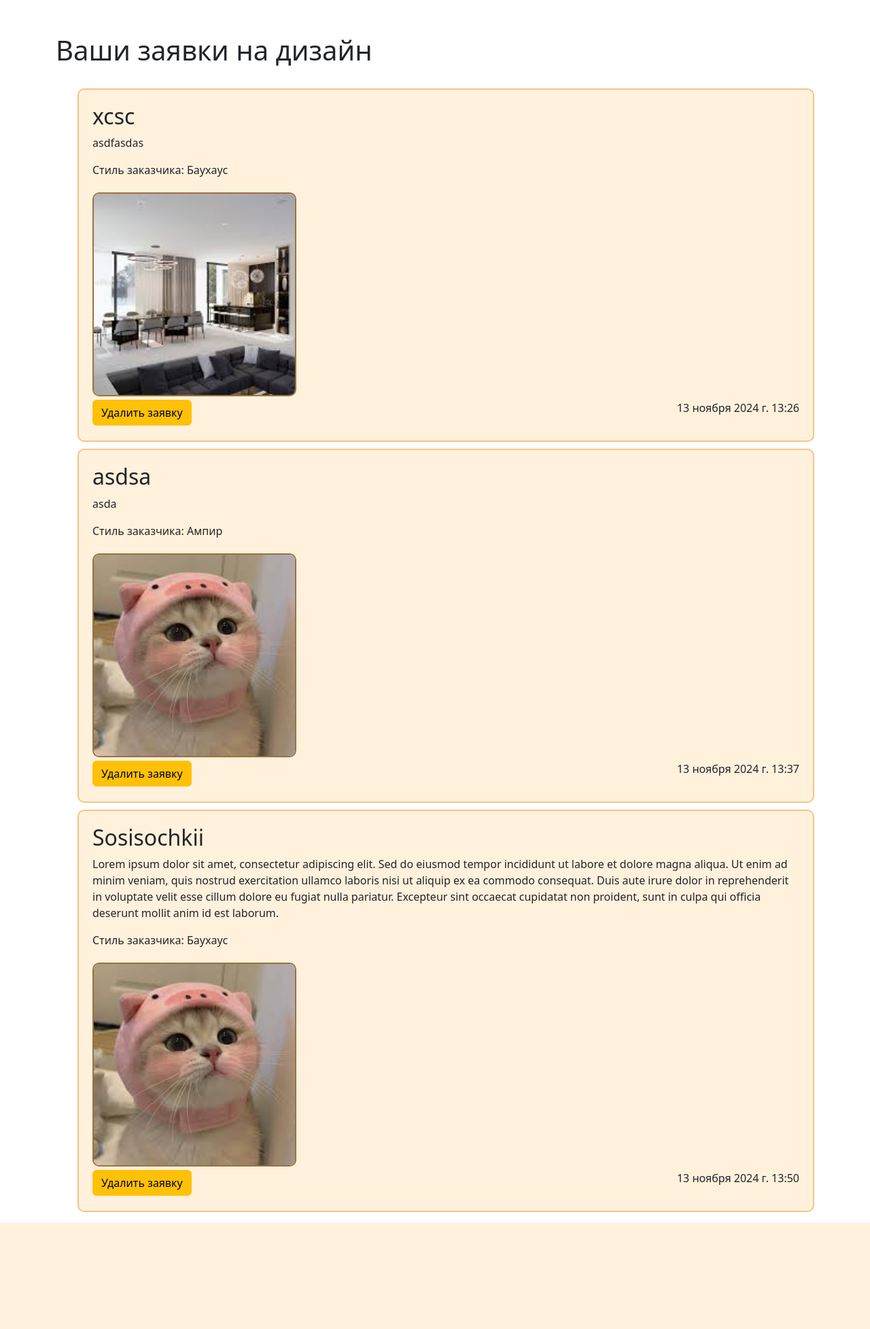
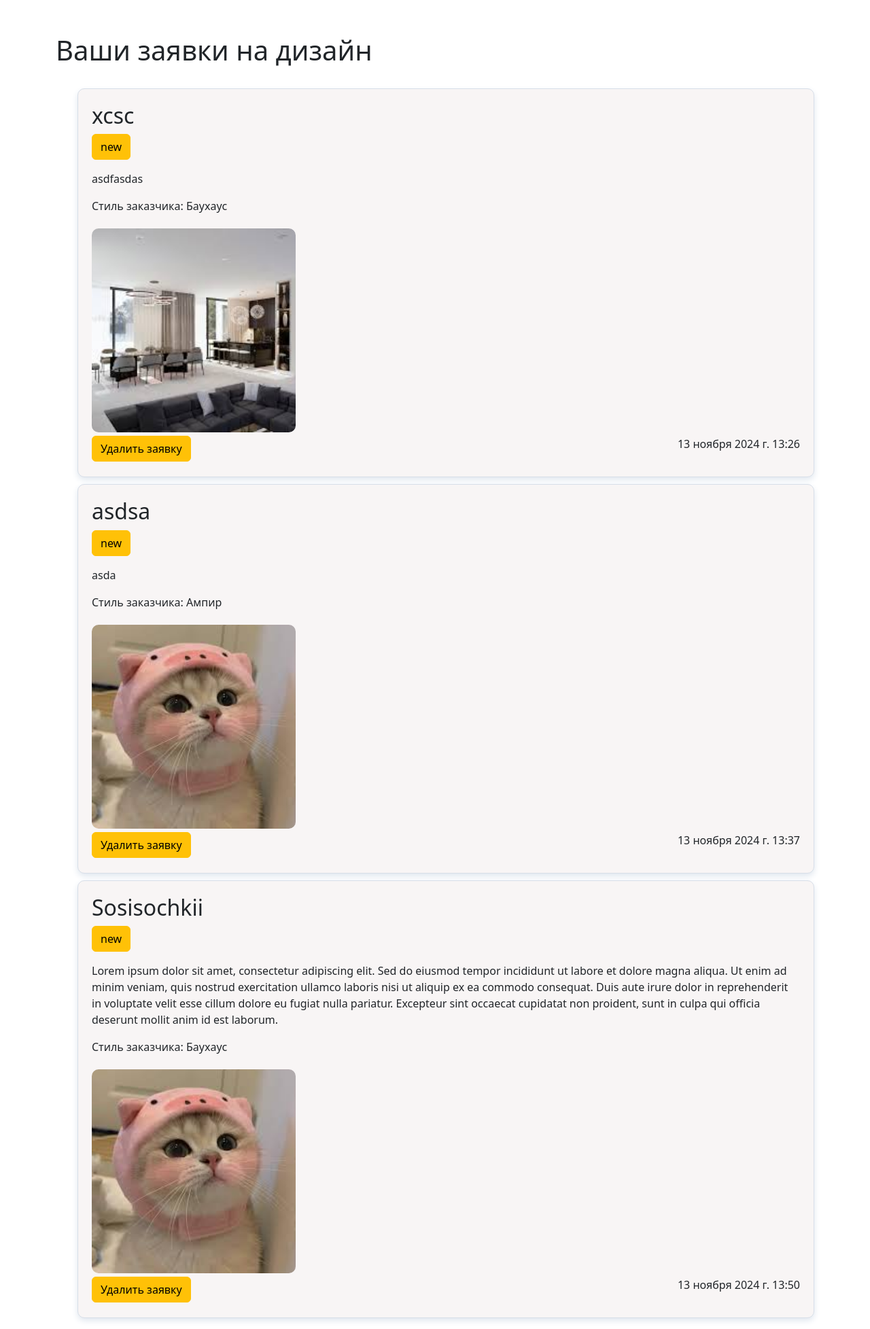
Before and after one commit to rumnwwx/second_practice, a Django app: page /catalog/profile/view/ in a window 1280 px wide. Shown: the part 70-2025 px from the top of the page at 68% size. Before the commit the page ends 1869 px from the top, so only its background shows below. Run offline with Django 5.2, Linux system fonts and the light colour scheme; a user stored in the database is signed in; data comes from the database, SQL or seed files in the repository; both versions use the stored data as it was after the commit; some libraries are stand-ins or nearby versions.

Commit message:
remade card design

```diff
--- a/DesignPro/catalog/forms.py
+++ b/DesignPro/catalog/forms.py
@@ -105,6 +105,8 @@ class DesignRequestForm(forms.ModelForm):
         })
     )
 
+    status = forms.CharField
+
     description = forms.CharField(
         label="",
         widget=forms.Textarea(attrs={
--- a/DesignPro/catalog/models.py
+++ b/DesignPro/catalog/models.py
@@ -32,6 +32,14 @@ class DesignRequests(models.Model):
     created_at = models.DateTimeField(auto_now_add=True)
     image_sale = models.FileField(blank=True, upload_to='images/')
     category = models.ForeignKey(Category, on_delete=models.CASCADE, default='')
+    STATUS_CHOICES = [
+        ('N', 'Новая'),
+        ('P', 'Принято в работу'),
+        ('C', 'Выполнено'),
+    ]
+    status = models.CharField(max_length=20,
+                              choices=STATUS_CHOICES,
+                              default='new')
 
     def __str__(self):
         return self.title
--- a/DesignPro/catalog/static/css/style.css
+++ b/DesignPro/catalog/static/css/style.css
@@ -46,11 +46,12 @@ body > main > form > p:nth-child(9) > label > a {
 
 .request_list{
     width: 100%;
-    background-color: #fff1dc;
+    background-color: #f8f5f5;
     padding: 20px 20px;
-    border: 2px solid #f8c386;
+    border: 1px solid #d7dee8;
     border-radius: 10px;
     margin-bottom: 10px;
+    box-shadow: 0 4px 10px #e0e7ef;
 }
 
 .request_list_items{
@@ -63,7 +64,6 @@ body > main > form > p:nth-child(9) > label > a {
     height: 300px;
     object-fit: cover;
     margin: 5px auto;
-    border: 2px solid #9c713f;
     border-radius: 10px;
 }
 
@@ -71,3 +71,10 @@ body > main > form > p:nth-child(9) > label > a {
     max-width: 100%;
     word-break: break-word;
 }
+
+#id_category{
+    width: 400px;
+    padding: 4px 10px;
+    border: 2px solid #d5a97f;
+    border-radius: 10px;
+}
--- a/DesignPro/catalog/templates/catalog/design_request_list.html
+++ b/DesignPro/catalog/templates/catalog/design_request_list.html
@@ -9,6 +9,7 @@
       {% for request in design_requests %}
         <div class="request_list">
           <h2>{{ request.title }}</h2>
+          <p class="btn btn-warning">{{ request.status }}</p>
           <p class="request_list_description">{{ request.description }}</p>
           <p>Стиль заказчика: {{ request.category }}</p>
           <img src="{{ request.image_sale.url }}" alt="photocard" class="photocard">
```
Also changed, not shown: DesignPro/catalog/migrations/0009_designrequests_status.py (added), DesignPro/db.sqlite3, DesignPro/media/images/images_1_1cu7TxT.jpeg (added), DesignPro/media/images/images_1_bgstxDy.jpeg (added), DesignPro/media/images/images_1_lFzV4p7.jpeg (added), DesignPro/media/images/images_5CzZUqR.jpeg (added), DesignPro/media/images/images_L0cWm0q.jpeg (added), DesignPro/media/images/images_clFFCB9.jpeg (added), DesignPro/media/images/images_k0ka4Fi.jpeg (added), DesignPro/media/images/images_kxhPgf2.jpeg (added), DesignPro/media/images/images_oZMC8DO.jpeg (added).
